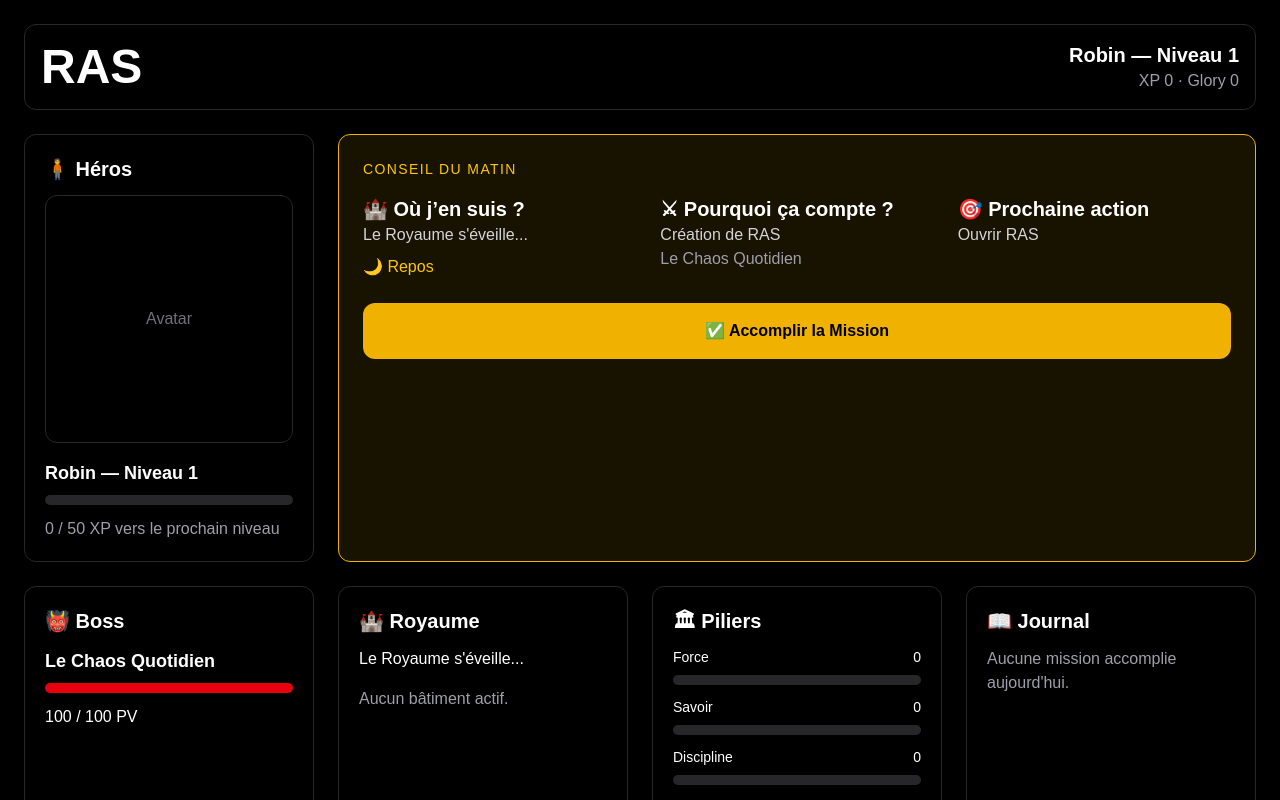
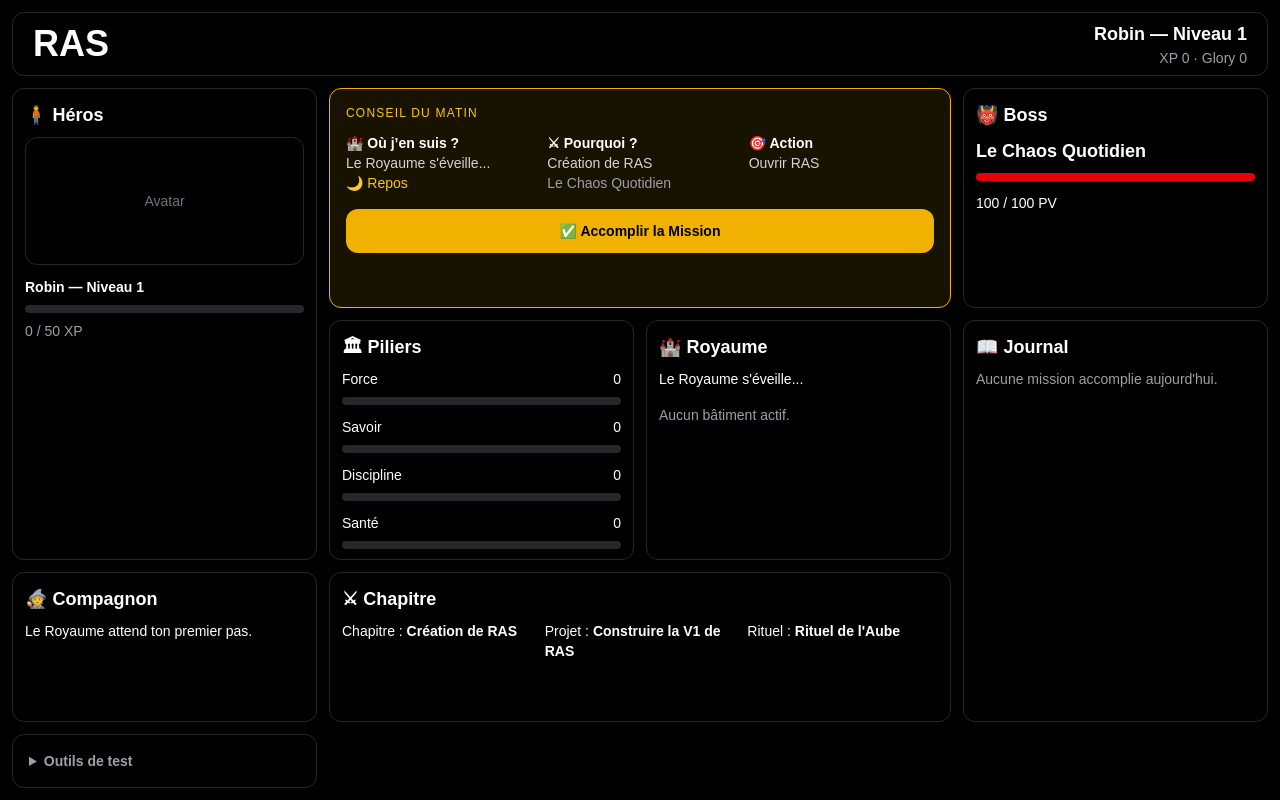
Before and after one commit to RobinWhitman/ras, a Next.js app: page / in a window 1280 px wide. Shown: the top 800 px of the page. Built offline with nearby package versions, Linux system fonts and the light colour scheme.

Commit message:
Sprint UI 3 - Dashboard plein ecran

```diff
--- a/src/components/Card.tsx
+++ b/src/components/Card.tsx
@@ -1,17 +1,15 @@
 type CardProps = {
   title: string;
   children: React.ReactNode;
-  compact?: boolean;
+  className?: string;
 };
 
-export default function Card({ title, children, compact = false }: CardProps) {
+export default function Card({ title, children, className = "" }: CardProps) {
   return (
     <section
-      className={`border border-zinc-800 rounded-xl ${
-        compact ? "p-4" : "p-5"
-      }`}
+      className={`h-full overflow-hidden border border-zinc-800 rounded-xl p-3 ${className}`}
     >
-      <h2 className="text-xl font-bold mb-3">{title}</h2>
+      <h2 className="text-lg font-bold mb-2">{title}</h2>
       {children}
     </section>
   );
--- a/src/components/ProgressBar.tsx
+++ b/src/components/ProgressBar.tsx
@@ -13,9 +13,9 @@ export default function ProgressBar({
   const colorClass = color === "red" ? "bg-red-600" : "bg-yellow-500";
 
   return (
-    <div className="w-full h-2.5 bg-zinc-800 rounded-full mt-2 overflow-hidden">
+    <div className="w-full h-2 bg-zinc-800 rounded-full mt-2 overflow-hidden">
       <div
-        className={`h-full ${colorClass} transition-all duration-300`}
+        className={`h-full ${colorClass}`}
         style={{ width: `${percent}%` }}
       />
     </div>
--- a/src/components/dashboard/Dashboard.tsx
+++ b/src/components/dashboard/Dashboard.tsx
@@ -17,6 +17,7 @@ import KingdomPanel from "./KingdomPanel";
 import PillarsPanel from "./PillarsPanel";
 import JournalPanel from "./JournalPanel";
 import DebugPanel from "./DebugPanel";
+import Card from "@/components/Card";
 
 export default function Dashboard() {
   const {
@@ -42,7 +43,6 @@ export default function Dashboard() {
   const bossDefeated = save.bossHp <= 0;
   const heroLevel = Math.floor(save.xp / 50) + 1;
   const currentLevelXp = save.xp % 50;
-
   const unlockedBuildings = pillarScores.filter((item) => item.score > 0);
 
   let dayState = "🌙 Repos";
@@ -51,19 +51,16 @@ export default function Dashboard() {
   if (save.glory >= 28) dayState = "🌟 Légendaire";
 
   return (
-    <main className="min-h-screen bg-black text-white p-6">
-      <div className="mx-auto max-w-7xl space-y-6">
+    <main className="h-screen overflow-hidden bg-black text-white p-3 text-sm">
+      <div className="h-full mx-auto max-w-[1800px] grid grid-rows-[64px_1fr] gap-3">
         <TopBar heroLevel={heroLevel} xp={save.xp} glory={save.glory} />
 
-        <div className="grid grid-cols-1 xl:grid-cols-4 gap-6">
-          <div className="xl:col-span-1">
-            <HeroPanel
-              heroLevel={heroLevel}
-              currentLevelXp={currentLevelXp}
-            />
+        <div className="grid grid-cols-12 grid-rows-[220px_240px_1fr] gap-3 min-h-0">
+          <div className="col-span-3 row-span-2 min-h-0">
+            <HeroPanel heroLevel={heroLevel} currentLevelXp={currentLevelXp} />
           </div>
 
-          <div className="xl:col-span-3">
+          <div className="col-span-6 min-h-0">
             <MorningPanel
               kingdomState={kingdom.state}
               dayState={dayState}
@@ -73,34 +70,40 @@ export default function Dashboard() {
               onAccomplish={accomplirMission}
             />
           </div>
-        </div>
 
-        <div className="grid grid-cols-1 xl:grid-cols-4 gap-6">
+          <div className="col-span-3 min-h-0">
             <BossPanel
               boss={activeBoss}
               bossHp={save.bossHp}
               bossDefeated={bossDefeated}
             />
+          </div>
 
+          <div className="col-span-3 min-h-0">
+            <PillarsPanel pillarScores={pillarScores} />
+          </div>
+
+          <div className="col-span-3 min-h-0">
             <KingdomPanel
               kingdomState={kingdom.state}
               unlockedBuildings={unlockedBuildings}
               kingdomBuildings={kingdomBuildings}
             />
+          </div>
 
-          <PillarsPanel pillarScores={pillarScores} />
-
+          <div className="col-span-3 row-span-2 min-h-0">
             <JournalPanel completedMissions={save.completedMissions} />
           </div>
 
-        <div className="grid grid-cols-1 xl:grid-cols-2 gap-6">
-          <section className="border border-zinc-700 rounded-xl p-6">
-            <h2 className="text-2xl font-bold mb-3">🧙 Compagnon</h2>
+          <div className="col-span-3 min-h-0">
+            <Card title="🧙 Compagnon">
               <p>{message}</p>
-          </section>
+            </Card>
+          </div>
 
-          <section className="border border-zinc-700 rounded-xl p-6">
-            <h2 className="text-2xl font-bold mb-3">⚔ Détails du Chapitre</h2>
+          <div className="col-span-6 min-h-0">
+            <Card title="⚔ Chapitre">
+              <div className="grid grid-cols-3 gap-3">
                 <p>
                   Chapitre : <strong>{activeChapter.title}</strong>
                 </p>
@@ -110,10 +113,14 @@ export default function Dashboard() {
                 <p>
                   Rituel : <strong>{activeRitual?.title}</strong>
                 </p>
-          </section>
+              </div>
+            </Card>
           </div>
 
+          <div className="col-span-3 min-h-0">
             <DebugPanel onReset={resetGame} />
+          </div>
+        </div>
       </div>
     </main>
   );
--- a/src/components/dashboard/HeroPanel.tsx
+++ b/src/components/dashboard/HeroPanel.tsx
@@ -12,16 +12,15 @@ export default function HeroPanel({
 }: HeroPanelProps) {
   return (
     <Card title="🧍 Héros">
-      <div className="aspect-square border border-zinc-800 rounded-xl flex items-center justify-center mb-4">
+      <div className="h-32 border border-zinc-800 rounded-xl flex items-center justify-center mb-3">
         <p className="text-zinc-500">Avatar</p>
       </div>
 
-      <p className="text-lg font-semibold">Robin — Niveau {heroLevel}</p>
-
+      <p className="font-semibold">Robin — Niveau {heroLevel}</p>
       <ProgressBar value={currentLevelXp} max={50} color="yellow" />
 
-      <p className="mt-3 text-zinc-400">
-        {currentLevelXp} / 50 XP vers le prochain niveau
+      <p className="mt-2 text-sm text-zinc-400">
+        {currentLevelXp} / 50 XP
       </p>
     </Card>
   );
--- a/src/components/dashboard/MorningPanel.tsx
+++ b/src/components/dashboard/MorningPanel.tsx
@@ -18,30 +18,28 @@ export default function MorningPanel({
   onAccomplish,
 }: MorningPanelProps) {
   return (
-    <section className="h-full border border-yellow-500 rounded-xl p-6 bg-yellow-500/10">
-      <p className="text-sm uppercase tracking-widest text-yellow-400 mb-4">
+    <section className="h-full overflow-hidden border border-yellow-500 rounded-xl p-4 bg-yellow-500/10">
+      <p className="text-xs uppercase tracking-widest text-yellow-400 mb-3">
         Conseil du Matin
       </p>
 
-      <div className="grid grid-cols-1 lg:grid-cols-3 gap-6 mb-6">
+      <div className="grid grid-cols-3 gap-4 mb-4">
         <div>
-          <h2 className="text-xl font-bold">🏰 Où j’en suis ?</h2>
-          <p className="text-zinc-300">{kingdomState}</p>
-          <p className="text-yellow-400 mt-2">{dayState}</p>
+          <h2 className="font-bold">🏰 Où j’en suis ?</h2>
+          <p className="text-sm text-zinc-300">{kingdomState}</p>
+          <p className="text-sm text-yellow-400">{dayState}</p>
         </div>
 
         <div>
-          <h2 className="text-xl font-bold">⚔ Pourquoi ça compte ?</h2>
-          <p className="text-zinc-300">{chapterTitle}</p>
-          <p className="text-zinc-400">{bossName}</p>
+          <h2 className="font-bold">⚔ Pourquoi ?</h2>
+          <p className="text-sm text-zinc-300">{chapterTitle}</p>
+          <p className="text-sm text-zinc-400">{bossName}</p>
         </div>
 
         <div>
-          <h2 className="text-xl font-bold">🎯 Prochaine action</h2>
-          <p className="text-zinc-300">
-            {currentMission
-              ? currentMission.title
-              : "Rituel de l’Aube accompli."}
+          <h2 className="font-bold">🎯 Action</h2>
+          <p className="text-sm text-zinc-300">
+            {currentMission ? currentMission.title : "Rituel accompli."}
           </p>
         </div>
       </div>
@@ -49,16 +47,13 @@ export default function MorningPanel({
       {currentMission ? (
         <button
           onClick={onAccomplish}
-          className="w-full bg-yellow-500 text-black font-bold px-6 py-4 rounded-xl"
+          className="w-full bg-yellow-500 text-black font-bold px-4 py-3 rounded-xl"
         >
           ✅ Accomplir la Mission
         </button>
       ) : (
-        <div className="border border-yellow-500 rounded-xl p-4">
-          <p className="text-yellow-400 font-bold">
-            🌅 Rituel de l’Aube accompli
-          </p>
-          <p className="text-zinc-300">La journée peut commencer.</p>
+        <div className="border border-yellow-500 rounded-xl p-3">
+          <p className="text-yellow-400 font-bold">🌅 Rituel accompli</p>
         </div>
       )}
     </section>
--- a/src/components/dashboard/TopBar.tsx
+++ b/src/components/dashboard/TopBar.tsx
@@ -6,12 +6,12 @@ type TopBarProps = {
 
 export default function TopBar({ heroLevel, xp, glory }: TopBarProps) {
   return (
-    <header className="flex items-center justify-between border border-zinc-800 rounded-xl p-4">
-      <h1 className="text-5xl font-bold">RAS</h1>
+    <header className="h-16 flex items-center justify-between border border-zinc-800 rounded-xl px-5">
+      <h1 className="text-4xl font-bold">RAS</h1>
 
       <div className="text-right">
-        <p className="text-xl font-bold">Robin — Niveau {heroLevel}</p>
-        <p className="text-zinc-400">
+        <p className="text-lg font-bold">Robin — Niveau {heroLevel}</p>
+        <p className="text-sm text-zinc-400">
           XP {xp} · Glory {glory}
         </p>
       </div>
```
Lines whose indentation alone changed are shown as unchanged.
